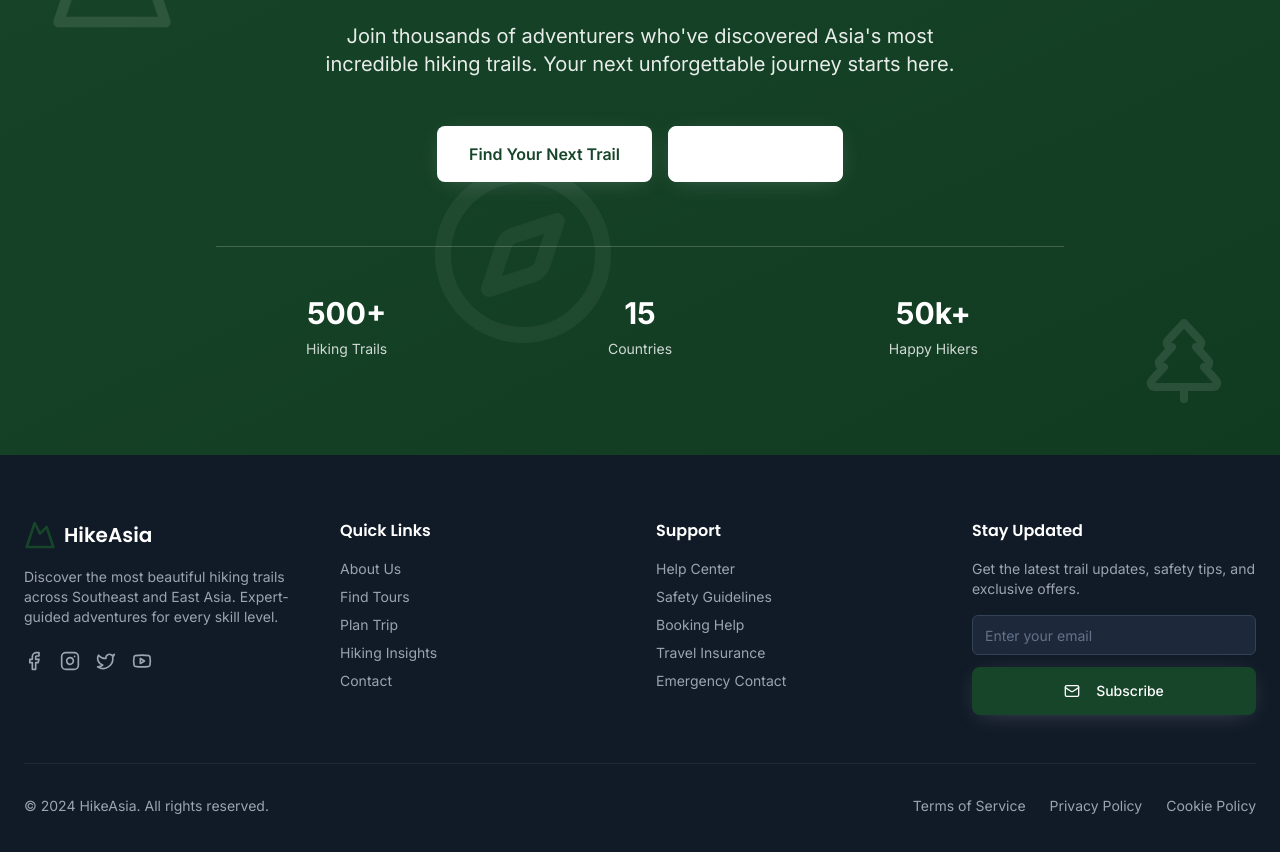
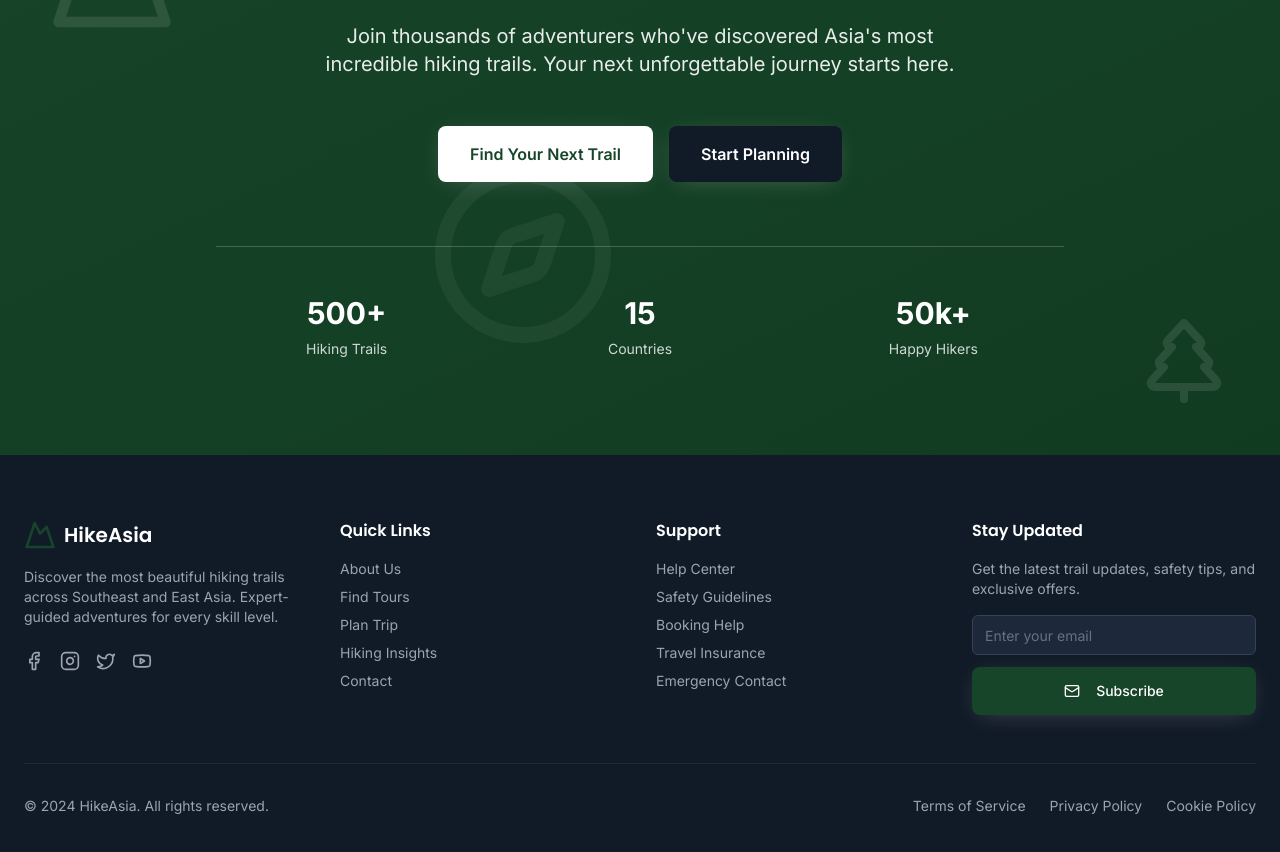
Before and after one commit to pri-mor-dial/interest-journey-plan, a React (Vite) app: page / in a window 1280 px wide. Shown: the part 4540-5392 px from the top of the page. Built offline with nearby package versions, Linux system fonts and the light colour scheme.

Commit message:
Change "Start Planning" button color

```diff
--- a/src/components/HikingCTASection.tsx
+++ b/src/components/HikingCTASection.tsx
@@ -37,8 +37,7 @@ export default function HikingCTASection() {
             </Button>
             <Button
               size="lg"
-              variant="outline"
-              className="border-white text-white hover:bg-white hover:text-hiking-green font-semibold px-8 py-4"
+              className="bg-neutral-900 text-white hover:bg-neutral-800 border-0 font-semibold px-8 py-4"
             >
               Start Planning
             </Button>
```
